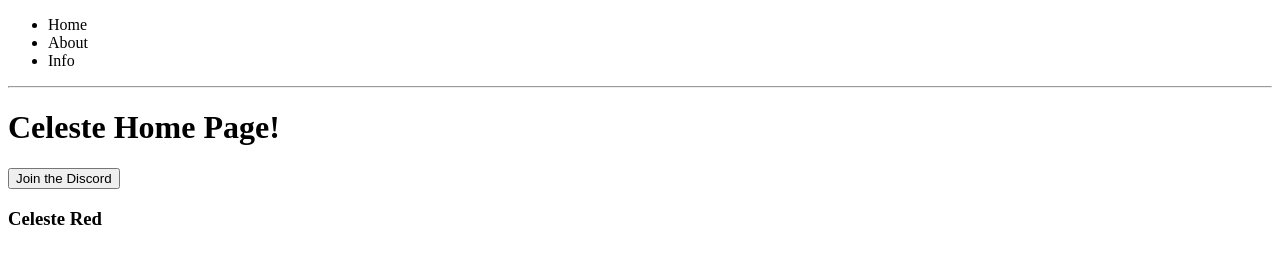
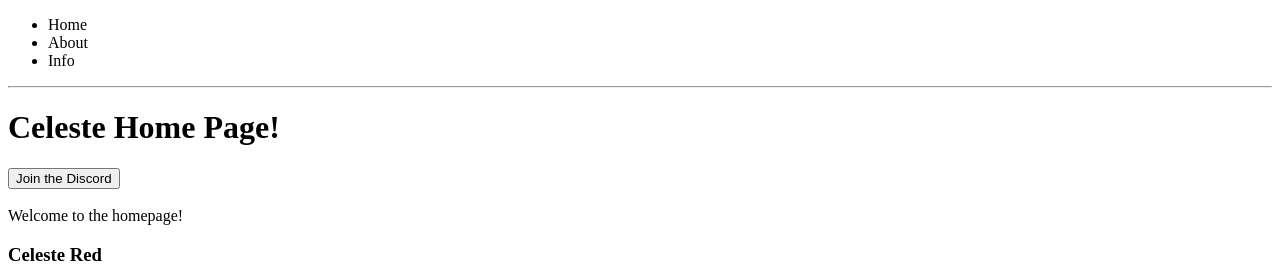
Before and after one commit to CelesteRed/StreamingSchedule, a plain HTML site: page index.html in a window 1280 px wide. Shown: the top 279 px of the page. Drawn offline with Linux system fonts and the light colour scheme.

Commit message:
Edited Index

```diff
--- a/index.html
+++ b/index.html
@@ -20,9 +20,12 @@
     <hr>
     <h1>Celeste Home Page!</h1>
     <button>Join the Discord</button>
+    <br>
+    <br>
+    <!--Make a background image for header-->
   </header>
   <section>
-
+    Welcome to the homepage!
   </section>
   <footer>
     <h3>Celeste Red</h3>
```
